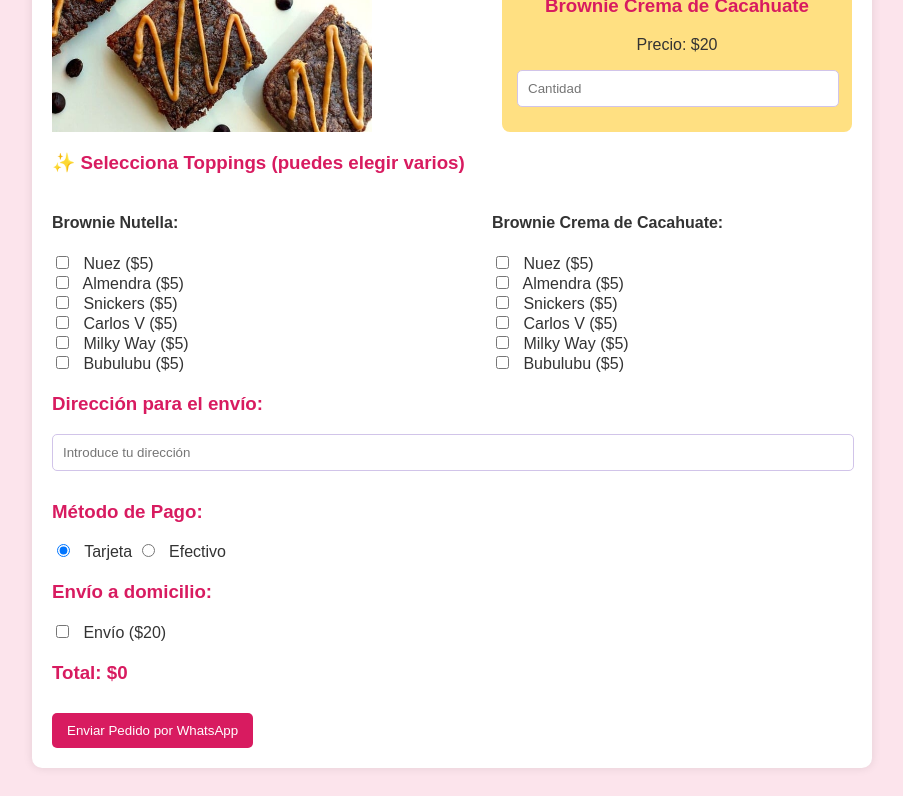
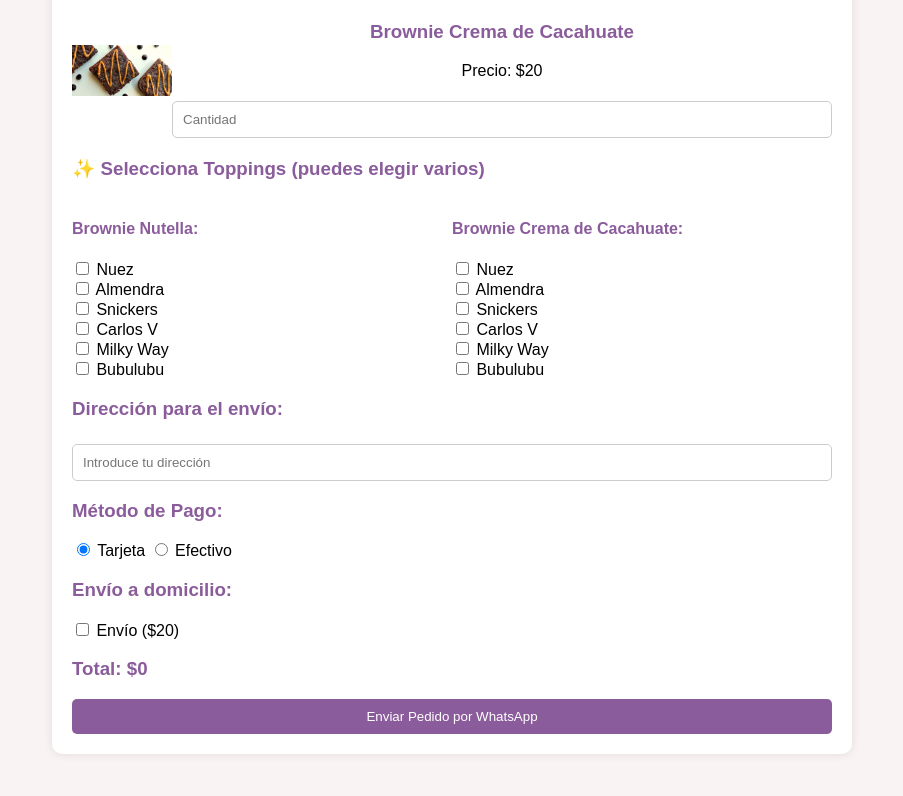
Before and after one commit to G0STHRIDER/The-Best-BROWNIES, a plain HTML site: page index.html in a window 1280 px wide. Shown: the part 429-1225 px from the top of the page, without its empty margins (188-1091 px from the left). After the commit the page ends 1203 px from the top, so only its background shows below. Drawn offline with Linux system fonts and the light colour scheme.

Commit message:
Add files via upload

```diff
--- a/index.html
+++ b/index.html
@@ -17,6 +17,8 @@
                 <p>Precio: $15</p>
                 <input type="number" id="cantidad_clasico" placeholder="Cantidad" min="0">
             </div>
+        </div>
+        <div class="brownie-container">
             <img src="brownie-nutella.jpg" alt="Brownie Nutella" class="brownie-img">
             <div class="brownie">
                 <h3>Brownie Nutella</h3>
@@ -24,9 +26,8 @@
                 <input type="number" id="cantidad_nutella" placeholder="Cantidad" min="0">
             </div>
         </div>
-
         <div class="brownie-container">
- <img src="brownie-crema.jpg" alt="Brownie Crema de Cacahuate" class="brownie-img">
+<img src="brownie-crema.jpg" alt="Brownie Crema de Cacahuate" class="brownie-img">
             <div class="brownie">
                 <h3>Brownie Crema de Cacahuate</h3>
                 <p>Precio: $20</p>
@@ -40,54 +41,54 @@
                 <h4>Brownie Nutella:</h4>
                 <label>
                     <input type="checkbox" class="topping_nutella" value="nuez">
-                    Nuez ($5)
+                    Nuez
                 </label><br>
                 <label>
                     <input type="checkbox" class="topping_nutella" value="almendra">
-                    Almendra ($5)
+                    Almendra
                 </label><br>
                 <label>
                     <input type="checkbox" class="topping_nutella" value="snickers">
-                    Snickers ($5)
+                    Snickers
                 </label><br>
                 <label>
                     <input type="checkbox" class="topping_nutella" value="carlosv">
-                    Carlos V ($5)
+                    Carlos V
                 </label><br>
                 <label>
                     <input type="checkbox" class="topping_nutella" value="milkyway">
-                    Milky Way ($5)
+                    Milky Way
                 </label><br>
                 <label>
                     <input type="checkbox" class="topping_nutella" value="bubulubu">
-                    Bubulubu ($5)
+                    Bubulubu
                 </label>
             </div>
             <div>
                 <h4>Brownie Crema de Cacahuate:</h4>
                 <label>
                     <input type="checkbox" class="topping_cacahuate" value="nuez">
-                    Nuez ($5)
+                    Nuez
                 </label><br>
                 <label>
                     <input type="checkbox" class="topping_cacahuate" value="almendra">
-                    Almendra ($5)
+                    Almendra
                 </label><br>
                 <label>
                     <input type="checkbox" class="topping_cacahuate" value="snickers">
-                    Snickers ($5)
+                    Snickers
                 </label><br>
                 <label>
                     <input type="checkbox" class="topping_cacahuate" value="carlosv">
-                    Carlos V ($5)
+                    Carlos V
                 </label><br>
                 <label>
                     <input type="checkbox" class="topping_cacahuate" value="milkyway">
-                    Milky Way ($5)
+                    Milky Way
                 </label><br>
                 <label>
                     <input type="checkbox" class="topping_cacahuate" value="bubulubu">
-                    Bubulubu ($5)
+                    Bubulubu
                 </label>
             </div>
         </div>
--- a/styles.css
+++ b/styles.css
@@ -1,84 +1,87 @@
+* {
+    box-sizing: border-box;
+}
+
 body {
-    font-family: 'Arial', sans-serif;
-    background-color: #fce4ec;
-    color: #333;
+    font-family: Arial, sans-serif;
+    background-color: #f9f3f3;
+    margin: 0;
     padding: 20px;
 }
 
 .container {
-    max-width: 800px; /* Aumentar el ancho del contenedor */
-    margin: auto;
-    background-color: #fff;
+    max-width: 800px;
+    margin: 0 auto;
+    padding: 20px;
+    background-color: #ffffff;
     border-radius: 10px;
-    padding: 20px;
     box-shadow: 0 0 10px rgba(0, 0, 0, 0.1);
 }
 
 h1 {
     text-align: center;
-    color: #d81b60;
+    color: #8b5c9b;
 }
 
 .brownie-container {
     display: flex;
-    justify-content: space-between; /* Espacio entre las imágenes y el texto */
+    justify-content: space-between;
+    align-items: center;
     margin-bottom: 20px;
 }
 
 .brownie {
-    width: 40%; /* Cada brownie ocupa el 40% del ancho */
-    background-color: #ffe082;
-    padding: 15px;
-    border-radius: 8px;
-    text-align: center; /* Centrar el texto dentro del brownie */
+    flex: 1;
+    text-align: center;
 }
 
 .brownie-img {
-    width: 40%; /* Las imágenes ocupan el 40% del ancho del contenedor */
-    height: auto; /* Mantiene la proporción */
+    width: 100px; /* Ajustar el tamaño de la imagen */
+    height: auto;
 }
 
 .toppings {
     display: flex;
     justify-content: space-between;
-    margin-bottom: 20px;
 }
 
-.toppings > div {
-    width: 45%;
+.toppings div {
+    flex: 1;
 }
 
-h3 {
-    margin-top: 20px;
-    color: #d81b60;
+h3, h4 {
+    color: #8b5c9b;
 }
 
 input[type="number"], input[type="text"] {
-    width: calc(100% - 20px);
     padding: 10px;
-    border: 1px solid #d1c4e9;
+    margin-top: 5px;
     border-radius: 5px;
-    margin-bottom: 10px;
-}
-
-input[type="checkbox"], input[type="radio"] {
-    margin-right: 10px;
+    border: 1px solid #ccc;
+    width: 100%; /* Asegura que el campo de entrada ocupe todo el espacio disponible */
 }
 
 button {
-    background-color: #d81b60;
+    background-color: #8b5c9b;
     color: white;
+    padding: 10px 15px;
     border: none;
-    padding: 10px 15px;
     border-radius: 5px;
     cursor: pointer;
-    margin-top: 10px;
+    width: 100%; /* Botón ocupa todo el ancho */
 }
 
 button:hover {
-    background-color: #c2185b;
+    background-color: #7a4d8a;
 }
 
-button:focus {
-    outline: none;
+@media (max-width: 600px) {
+    .brownie-container {
+        flex-direction: column; /* Cambiar a columna en dispositivos pequeños */
+        align-items: center;
+    }
+
+    .brownie-img {
+        width: 80%; /* Ajustar el tamaño de la imagen para móviles */
+    }
 }
```
